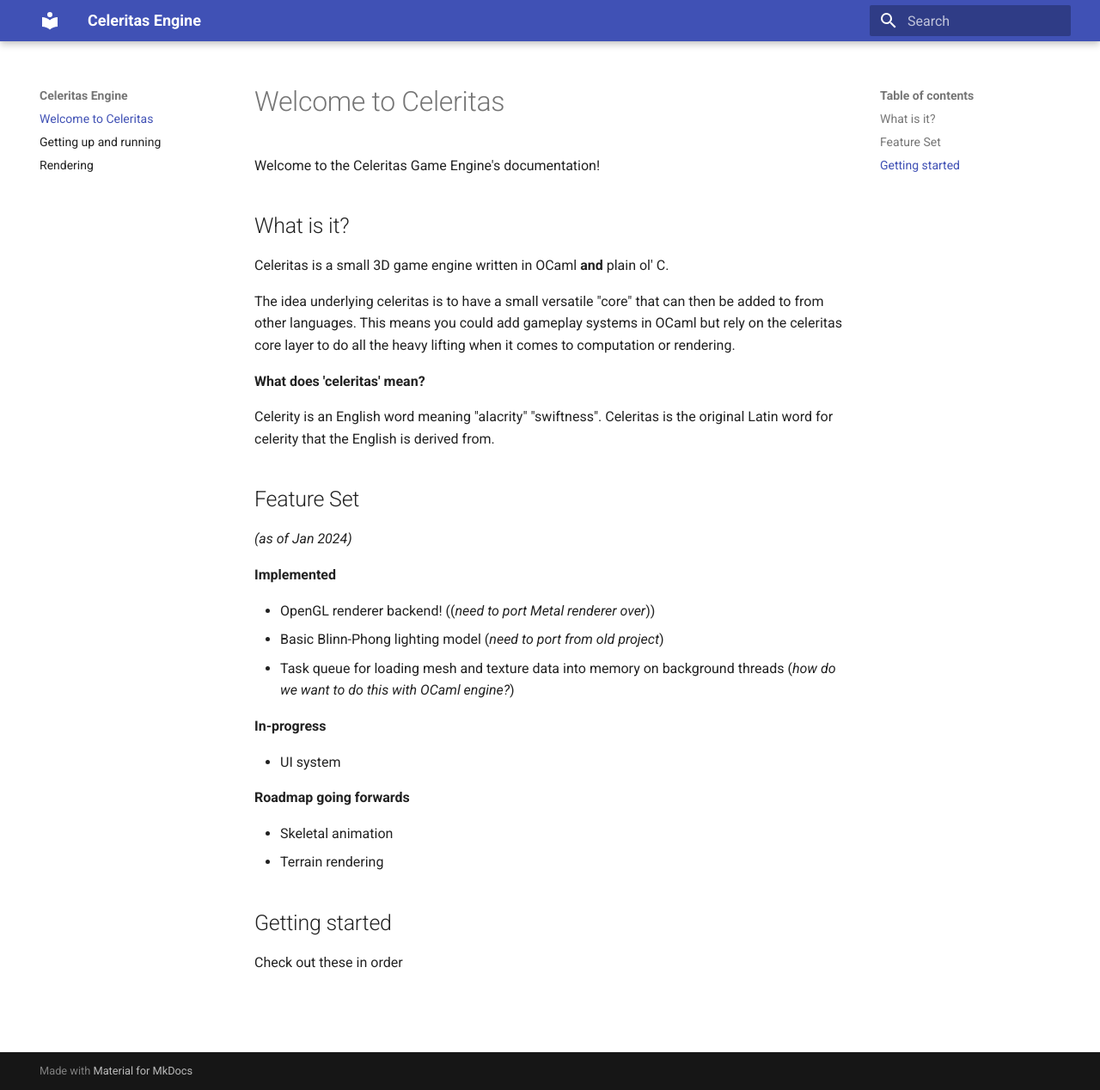
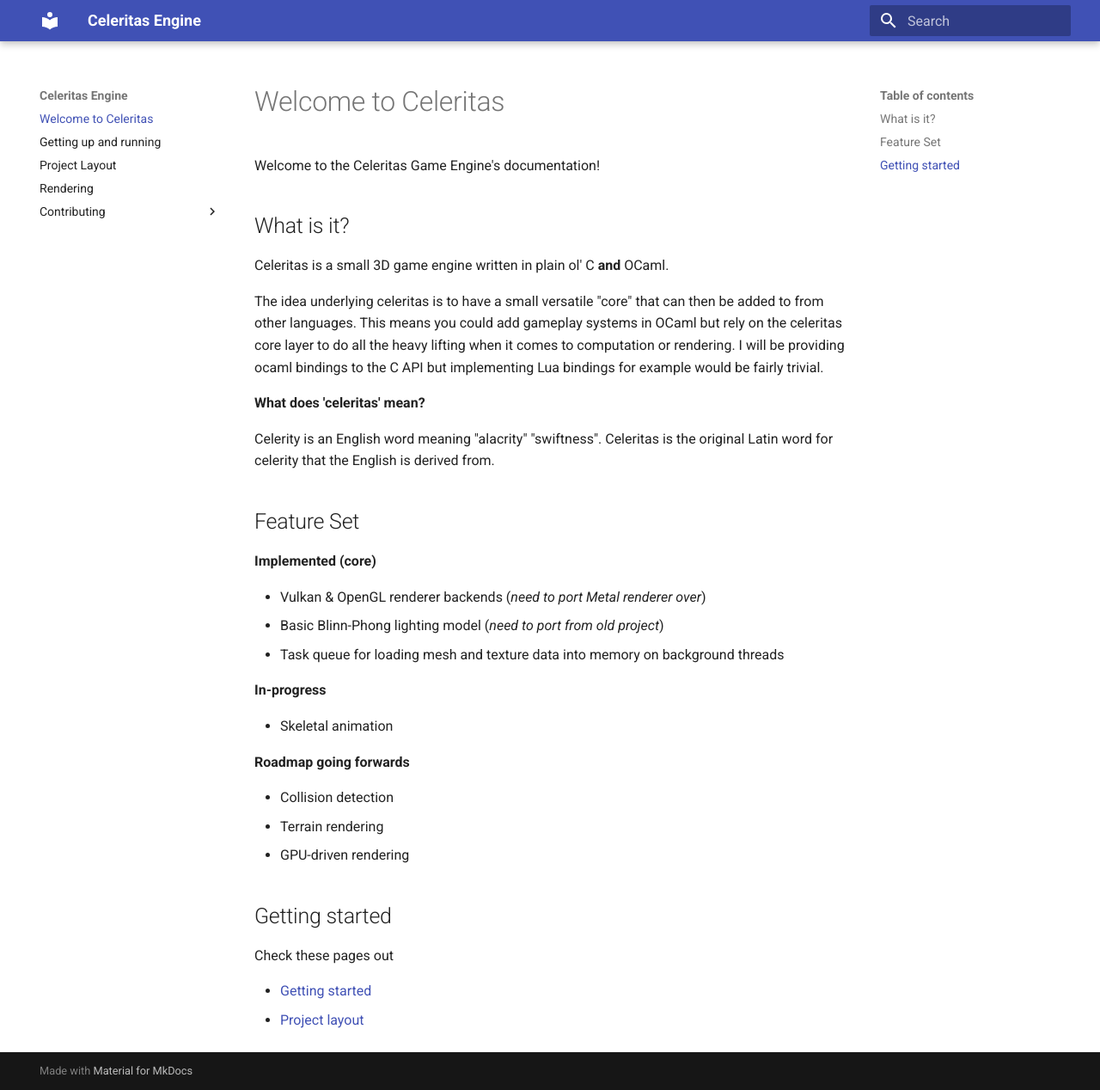
Before and after one commit to omnisci3nce/celeritas-core, an MkDocs documentation site: the page built from docs/index.md, in a window 1280 px wide and 1268 px high. Shown: the whole window at 86% size. Built offline with MkDocs 1.6.1 and Material for MkDocs 9.7.7, drawn with Linux system fonts in a browser that asks for light colours.

Commit message:
expand docs

```diff
--- a/docs/index.md
+++ b/docs/index.md
@@ -4,11 +4,12 @@ Welcome to the Celeritas Game Engine's documentation!
 
 ## What is it?
 
-Celeritas is a small 3D game engine written in OCaml **and** plain ol' C.
+Celeritas is a small 3D game engine written in plain ol' C **and** OCaml.
 
 The idea underlying celeritas is to have a small versatile "core" that can then be added to from other languages.
 This means you could add gameplay systems in OCaml but rely on the celeritas core layer to do all the heavy lifting
-when it comes to computation or rendering.
+when it comes to computation or rendering. I will be providing ocaml bindings to the C API but implementing Lua bindings for example
+would be fairly trivial.
 
 **What does 'celeritas' mean?**
 
@@ -17,26 +18,25 @@ Celeritas is the original Latin word for celerity that the English is derived fr
 
 ## Feature Set
 
-_(as of Jan 2024)_
+**Implemented (core)**
 
-**Implemented**
-
-* OpenGL renderer backend! ((*need to port Metal renderer over*))
+* Vulkan & OpenGL renderer backends (*need to port Metal renderer over*)
 * Basic Blinn-Phong lighting model (*need to port from old project*)
-* Task queue for loading mesh and texture data into memory on background threads (*how do we want to do this with OCaml engine?*)
+* Task queue for loading mesh and texture data into memory on background threads
 
 **In-progress**
 
-* UI system
+* Skeletal animation
 
 **Roadmap going forwards**
 
-* Skeletal animation
+* Collision detection
 * Terrain rendering
+* GPU-driven rendering
 
 ## Getting started
 
-Check out these in order
+Check these pages out
 
-<!-- * [Getting started](getting-started.md) -->
-<!-- * [Project layout](project-layout.md) -->
+* [Getting started](getting-started.md)
+* [Project layout](project-layout.md)
```
Also changed, not shown: docs/Contributing/c-coding-style.md (added, +13 -0 lines), docs/Contributing/naming.md (added, +29 -0 lines), docs/project-layout.md (added, +9 -0 lines), docs/rendering.md (+6 -0 lines).
